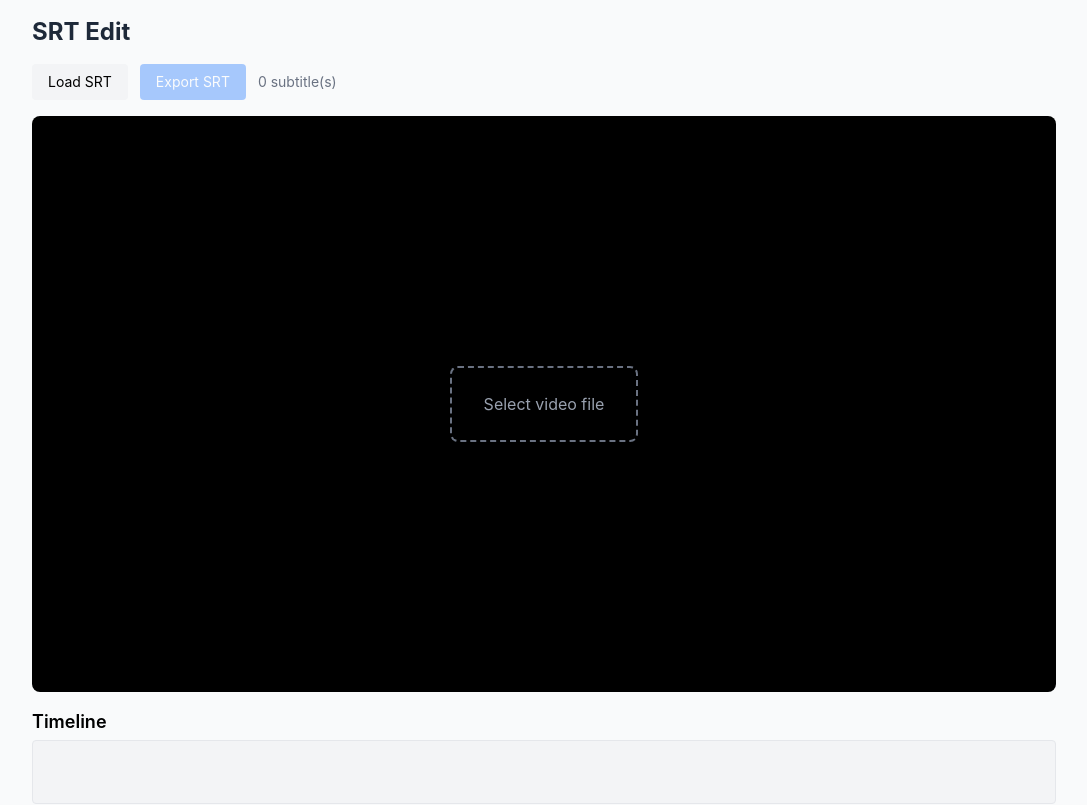
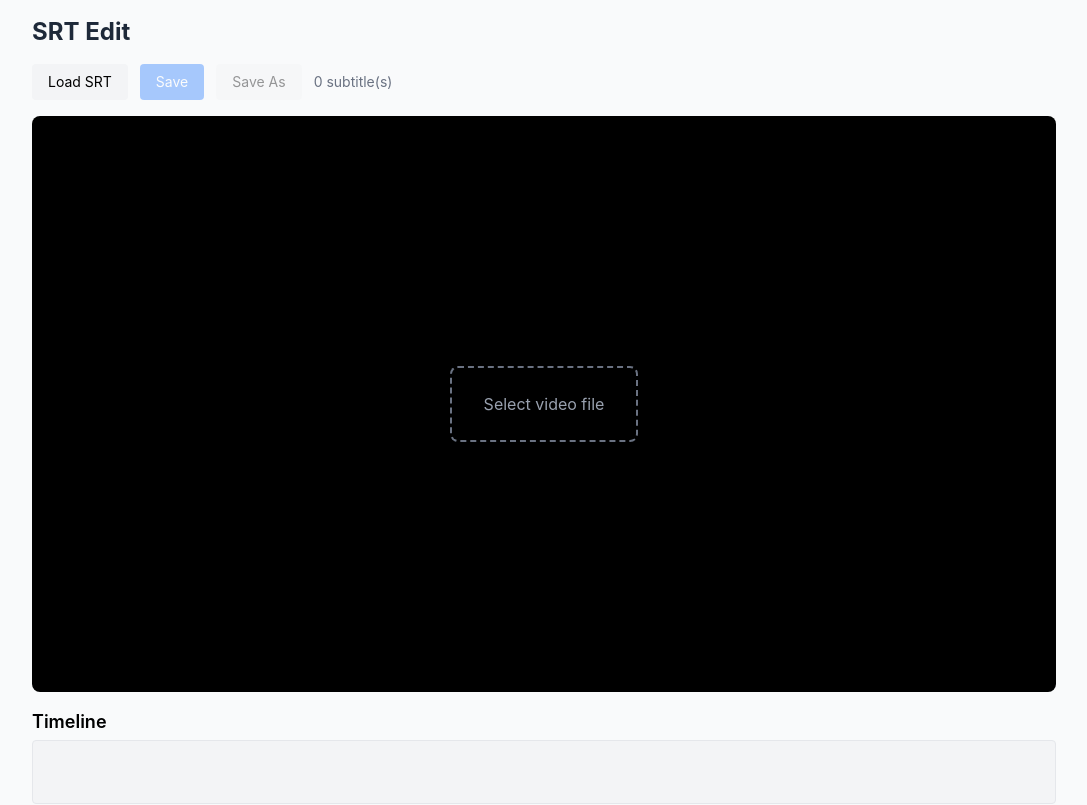
Before and after one commit to 7shi/srt-edit, a React (Vite) app: page / in a window 1280 px wide. Shown: the top 805 px of the page, without its empty margins (96-1183 px from the left). Built offline with nearby package versions, Linux system fonts and the light colour scheme.

Commit message:
Add overwrite save support via File System Access API
Use showOpenFilePicker/showSaveFilePicker to enable Save (Ctrl+S) and
Save As with dirty tracking. Fall back to Load/Export for unsupported browsers.

```diff
--- a/src/components/FileControls.tsx
+++ b/src/components/FileControls.tsx
@@ -1,23 +1,72 @@
-import { useRef } from 'react';
+import { useRef, useEffect, useCallback } from 'react';
 import { useSubtitleStore } from '../stores/subtitleStore';
+
+const supportsFileAPI = 'showOpenFilePicker' in window;
 
 export function FileControls() {
   const fileInputRef = useRef<HTMLInputElement>(null);
   const loadSrt = useSubtitleStore((s) => s.loadSrt);
   const exportSrt = useSubtitleStore((s) => s.exportSrt);
   const subtitles = useSubtitleStore((s) => s.subtitles);
+  const fileHandle = useSubtitleStore((s) => s.fileHandle);
+  const fileName = useSubtitleStore((s) => s.fileName);
+  const isDirty = useSubtitleStore((s) => s.isDirty);
+  const setFileHandle = useSubtitleStore((s) => s.setFileHandle);
+  const clearDirty = useSubtitleStore((s) => s.clearDirty);
 
-  const handleLoadSrt = (e: React.ChangeEvent<HTMLInputElement>) => {
+  const handleLoadWithAPI = useCallback(async () => {
+    try {
+      const [handle] = await window.showOpenFilePicker({
+        types: [{ description: 'SRT files', accept: { 'text/srt': ['.srt'] } }],
+      });
+      const file = await handle.getFile();
+      const content = await file.text();
+      loadSrt(content);
+      setFileHandle(handle, file.name);
+    } catch {
+      // user cancelled
+    }
+  }, [loadSrt, setFileHandle]);
+
+  const handleLoadLegacy = (e: React.ChangeEvent<HTMLInputElement>) => {
     const file = e.target.files?.[0];
     if (!file) return;
     const reader = new FileReader();
     reader.onload = (ev) => {
       const content = ev.target?.result as string;
       loadSrt(content);
+      setFileHandle(null, null);
     };
     reader.readAsText(file);
     e.target.value = '';
   };
+
+  const handleSave = useCallback(async () => {
+    if (!fileHandle) return;
+    try {
+      const writable = await fileHandle.createWritable();
+      await writable.write(exportSrt());
+      await writable.close();
+      clearDirty();
+    } catch {
+      // permission denied or file removed
+    }
+  }, [fileHandle, exportSrt, clearDirty]);
+
+  const handleSaveAs = useCallback(async () => {
+    try {
+      const handle = await window.showSaveFilePicker({
+        suggestedName: fileName || 'subtitles.srt',
+        types: [{ description: 'SRT files', accept: { 'text/srt': ['.srt'] } }],
+      });
+      const writable = await handle.createWritable();
+      await writable.write(exportSrt());
+      await writable.close();
+      setFileHandle(handle, handle.name);
+    } catch {
+      // user cancelled
+    }
+  }, [fileName, exportSrt, setFileHandle]);
 
   const handleExportSrt = () => {
     const content = exportSrt();
@@ -30,21 +79,58 @@ export function FileControls() {
     URL.revokeObjectURL(url);
   };
 
+  useEffect(() => {
+    if (!supportsFileAPI) return;
+    const handler = (e: KeyboardEvent) => {
+      if ((e.ctrlKey || e.metaKey) && e.key === 's') {
+        e.preventDefault();
+        if (fileHandle && isDirty) {
+          handleSave();
+        } else if (!fileHandle && subtitles.length > 0) {
+          handleSaveAs();
+        }
+      }
+    };
+    window.addEventListener('keydown', handler);
+    return () => window.removeEventListener('keydown', handler);
+  }, [fileHandle, isDirty, subtitles.length, handleSave, handleSaveAs]);
+
   return (
     <div className="flex items-center gap-3">
       <button
-        onClick={() => fileInputRef.current?.click()}
+        onClick={supportsFileAPI ? handleLoadWithAPI : () => fileInputRef.current?.click()}
         className="px-4 py-2 bg-gray-100 hover:bg-gray-200 rounded text-sm"
       >
         Load SRT
       </button>
+      {!supportsFileAPI && (
         <input
           ref={fileInputRef}
           type="file"
           accept=".srt"
-        onChange={handleLoadSrt}
+          onChange={handleLoadLegacy}
           className="hidden"
         />
+      )}
+      {supportsFileAPI && (
+        <>
+          <button
+            onClick={handleSave}
+            disabled={!fileHandle || !isDirty}
+            className="px-4 py-2 bg-blue-500 text-white hover:bg-blue-600 rounded text-sm disabled:opacity-40 disabled:cursor-not-allowed"
+          >
+            Save
+          </button>
+          <button
+            onClick={handleSaveAs}
+            disabled={subtitles.length === 0}
+            className="px-4 py-2 bg-gray-100 hover:bg-gray-200 rounded text-sm disabled:opacity-40 disabled:cursor-not-allowed"
+          >
+            Save As
+          </button>
+        </>
+      )}
+      {!supportsFileAPI && (
         <button
           onClick={handleExportSrt}
           disabled={subtitles.length === 0}
@@ -52,7 +138,15 @@ export function FileControls() {
         >
           Export SRT
         </button>
+      )}
       <span className="text-sm text-gray-500">
+        {fileName && (
+          <>
+            {isDirty && <span className="text-orange-500">*</span>}
+            {fileName}
+            {' '}
+          </>
+        )}
         {subtitles.length} subtitle(s)
       </span>
     </div>
--- a/src/stores/subtitleStore.ts
+++ b/src/stores/subtitleStore.ts
@@ -49,6 +49,9 @@ interface SubtitleState {
   activeId: string | null;
   canUndo: boolean;
   undoHistory: { label: string; index: number }[];
+  fileHandle: FileSystemFileHandle | null;
+  fileName: string | null;
+  isDirty: boolean;
   loadSrt: (content: string) => void;
   exportSrt: () => string;
   addSubtitle: (afterId?: string) => void;
@@ -64,6 +67,8 @@ interface SubtitleState {
   consumeSeekTarget: () => number | null;
   pinMode: boolean;
   setPinMode: (mode: boolean) => void;
+  setFileHandle: (handle: FileSystemFileHandle | null, name: string | null) => void;
+  clearDirty: () => void;
 }
 
 export const useSubtitleStore = create<SubtitleState>((set, get) => ({
@@ -71,11 +76,14 @@ export const useSubtitleStore = create<SubtitleState>((set, get) => ({
   activeId: null,
   canUndo: false,
   undoHistory: [],
+  fileHandle: null,
+  fileName: null,
+  isDirty: false,
 
   loadSrt: (content: string) => {
     const subtitles = parseSrt(content);
     undoStack = [];
-    set({ subtitles, activeId: null, canUndo: false, undoHistory: [], pinMode: false });
+    set({ subtitles, activeId: null, canUndo: false, undoHistory: [], pinMode: false, isDirty: false });
   },
 
   exportSrt: () => {
@@ -96,7 +104,7 @@ export const useSubtitleStore = create<SubtitleState>((set, get) => ({
       const afterIdx = sorted.findIndex((s) => s.id === afterId);
       if (afterIdx === -1) {
         const newSub = createSubtitle(sorted.length + 1, 0, 2);
-        set({ subtitles: [...sorted, newSub], activeId: newSub.id });
+        set({ subtitles: [...sorted, newSub], activeId: newSub.id, isDirty: true });
         return;
       }
       const afterSub = sorted[afterIdx];
@@ -117,12 +125,12 @@ export const useSubtitleStore = create<SubtitleState>((set, get) => ({
 
       newSubs.splice(afterIdx + 1, 0, newSub);
       const reindexed = newSubs.map((s, i) => ({ ...s, index: i + 1 }));
-      set({ subtitles: reindexed, activeId: newSub.id });
+      set({ subtitles: reindexed, activeId: newSub.id, isDirty: true });
       return;
     }
 
     const newSub = createSubtitle(sorted.length + 1, 0, 2);
-    set({ subtitles: [...sorted, newSub], activeId: newSub.id });
+    set({ subtitles: [...sorted, newSub], activeId: newSub.id, isDirty: true });
   },
 
   removeSubtitle: (id: string) => {
@@ -138,6 +146,7 @@ export const useSubtitleStore = create<SubtitleState>((set, get) => ({
     set({
       subtitles: newSubs,
       activeId: activeId === id ? null : activeId,
+      isDirty: true,
     });
   },
 
@@ -145,7 +154,7 @@ export const useSubtitleStore = create<SubtitleState>((set, get) => ({
     const updated = get().subtitles.map((s) =>
       s.id === id ? { ...s, ...updates } : s
     );
-    set({ subtitles: fixOverlaps(updated) });
+    set({ subtitles: fixOverlaps(updated), isDirty: true });
   },
 
   setActive: (id) => set({ activeId: id }),
@@ -162,6 +171,7 @@ export const useSubtitleStore = create<SubtitleState>((set, get) => ({
         .subtitles
         .sort((a, b) => a.startTime - b.startTime)
         .map((s, i) => ({ ...s, index: i + 1 })),
+      isDirty: true,
     });
   },
 
@@ -186,7 +196,7 @@ export const useSubtitleStore = create<SubtitleState>((set, get) => ({
       return s;
     }).map((s, i) => ({ ...s, index: i + 1 }));
 
-    set({ subtitles: fixOverlaps(updated).map((s, i) => ({ ...s, index: i + 1 })) });
+    set({ subtitles: fixOverlaps(updated).map((s, i) => ({ ...s, index: i + 1 })), isDirty: true });
   },
 
   undo: () => {
@@ -198,6 +208,7 @@ export const useSubtitleStore = create<SubtitleState>((set, get) => ({
       canUndo: undoStack.length > 0,
       undoHistory: undoStack.map((e, i) => ({ label: e.label, index: i })),
       activeId: null,
+      isDirty: true,
     });
   },
 
@@ -210,6 +221,7 @@ export const useSubtitleStore = create<SubtitleState>((set, get) => ({
       canUndo: undoStack.length > 0,
       undoHistory: undoStack.map((e, i) => ({ label: e.label, index: i })),
       activeId: null,
+      isDirty: true,
     });
   },
 
@@ -222,4 +234,7 @@ export const useSubtitleStore = create<SubtitleState>((set, get) => ({
     set({ seekTarget: null });
     return seekTarget;
   },
+
+  setFileHandle: (handle, name) => set({ fileHandle: handle, fileName: name, isDirty: false }),
+  clearDirty: () => set({ isDirty: false }),
 }));
--- /dev/null
+++ b/src/types/file-system.d.ts
@@ -0,0 +1,30 @@
+interface FileSystemFileHandle {
+  getFile(): Promise<File>;
+  createWritable(): Promise<FileSystemWritableFileStream>;
+  name: string;
+}
+
+interface FileSystemWritableFileStream extends WritableStream {
+  write(data: string | BufferSource | Blob): Promise<void>;
+  close(): Promise<void>;
+}
+
+interface FilePickerAcceptType {
+  description?: string;
+  accept: Record<string, string[]>;
+}
+
+interface FilePickerOptions {
+  types?: FilePickerAcceptType[];
+  multiple?: boolean;
+}
+
+interface SaveFilePickerOptions {
+  suggestedName?: string;
+  types?: FilePickerAcceptType[];
+}
+
+interface Window {
+  showOpenFilePicker(options?: FilePickerOptions): Promise<FileSystemFileHandle[]>;
+  showSaveFilePicker(options?: SaveFilePickerOptions): Promise<FileSystemFileHandle>;
+}
```
Lines whose indentation alone changed are shown as unchanged.
